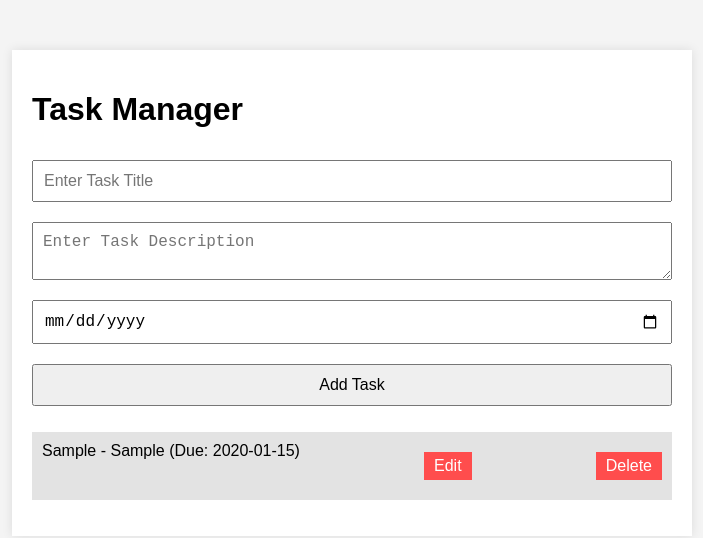
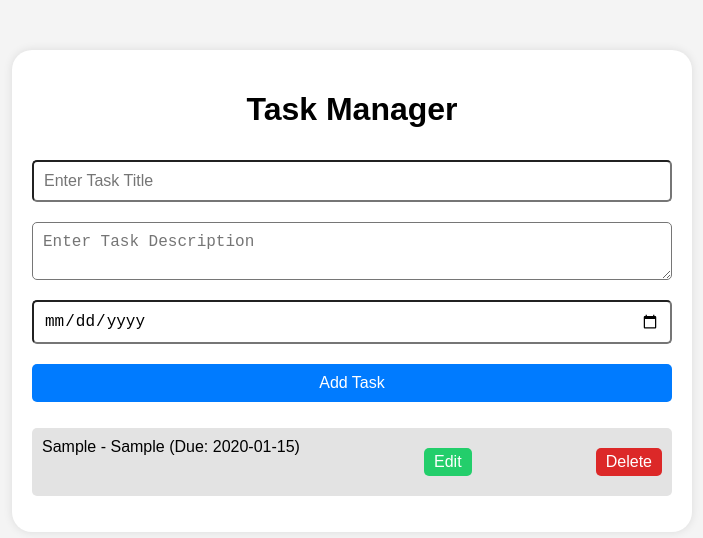
Before and after one commit to shreyyq/30-days-of-js, a plain HTML site: page Day27_task-management-app/index.html in a window 1280 px wide. Both pictures are taken after typing "Sample", "Sample", "2020-01-15" into the empty fields and a click on the button "Add Task". Shown: the whole page, without its empty margins (288-991 px from the left). Drawn offline with Linux system fonts and the light colour scheme.

```diff
--- a/Day27_task-management-app/index.html
+++ b/Day27_task-management-app/index.html
@@ -4,7 +4,7 @@
     <meta charset="UTF-8">
     <meta name="viewport" content="width=device-width, initial-scale=1.0">
     <link rel="stylesheet" href="styles.css">
-    <title>Task Manager App</title>
+    <title>Task Management App</title>
 </head>
 <body>
     <div class="container">
--- a/Day27_task-management-app/styles.css
+++ b/Day27_task-management-app/styles.css
@@ -1,6 +1,6 @@
 body {
     font-family: Arial, sans-serif;
-    background-color: #f4f4f4;
+    background-color: #f4f4f4ff;
     margin: 0;
     padding: 0;
   }
@@ -11,6 +11,8 @@
     background: #fff;
     padding: 20px;
     box-shadow: 0 0 10px rgba(0, 0, 0, 0.1);
+    border-radius: 20px;
+    text-align: center;
   }
 
   form {
@@ -22,11 +24,27 @@
     margin: 10px 0;
     padding: 10px;
     font-size: 16px;
+    border-radius: 5px;
+  }
+
+  button{
+    background-color: #007bff;
+    color: #fff;
+    border: none;
+    padding: 10px 20px;
+    border-radius: 5px;
+    cursor: pointer;
+    transition: background-color 0.3s ease;
+  }
+
+  button:hover{
+    background-color: #0056bc;
   }
 
   ul {
     list-style: none;
     padding: 0;
+    border-radius: 5px;
   }
 
   li {
@@ -35,14 +53,15 @@
     background: #e3e3e3;
     margin: 10px 0;
     padding: 10px;
+    border-radius: 5px;
   }
 
   .task-item {
     cursor: pointer;
   }
 
-  .edit-btn, .delete-btn {
-    background: #ff4d4d;
+  .edit-btn{
+    background: #23ce6b;
     color: #fff;
     border: none;
     padding: 5px 10px;
@@ -50,6 +69,19 @@
     margin-left: 5px;
   }
 
-  .edit-btn:hover, .delete-btn:hover {
-    background: #ff0000;
+  .edit-btn:hover{
+    background-color: #1B9D51;
   }
+
+  .delete-btn{
+    background: #dc2828;
+    color: #fff;
+    border: none;
+    padding: 5px 10px;
+    cursor: pointer;
+    margin-left: 5px;
+  }
+
+  .delete-btn:hover{
+    background-color: #b54141;
+  }
```
